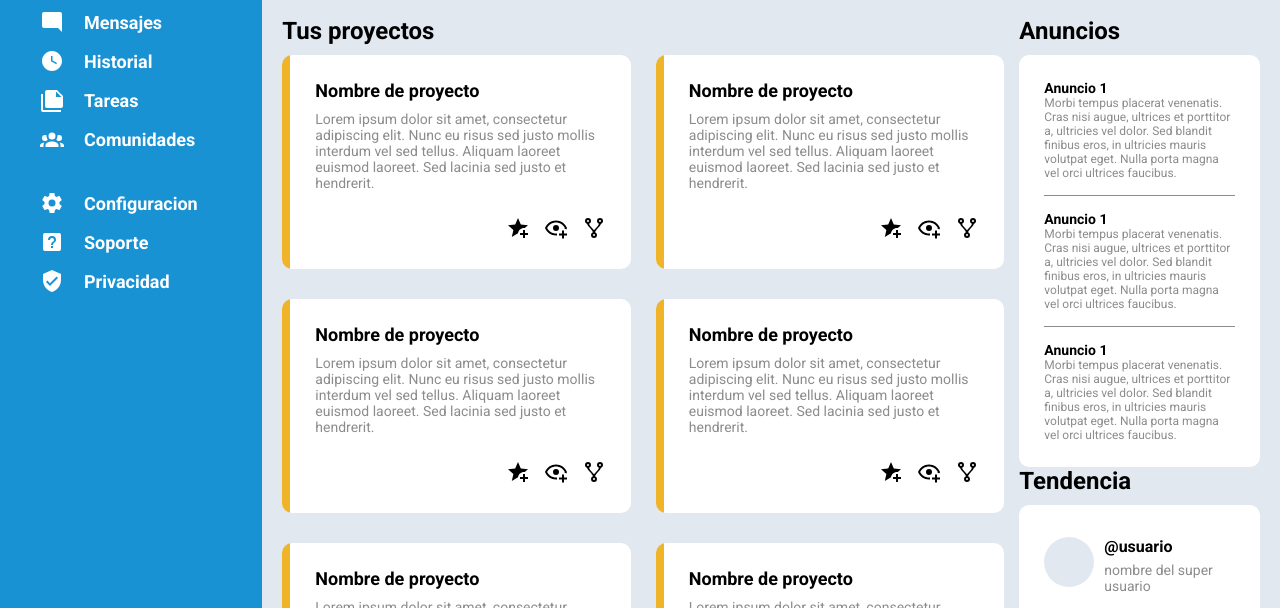
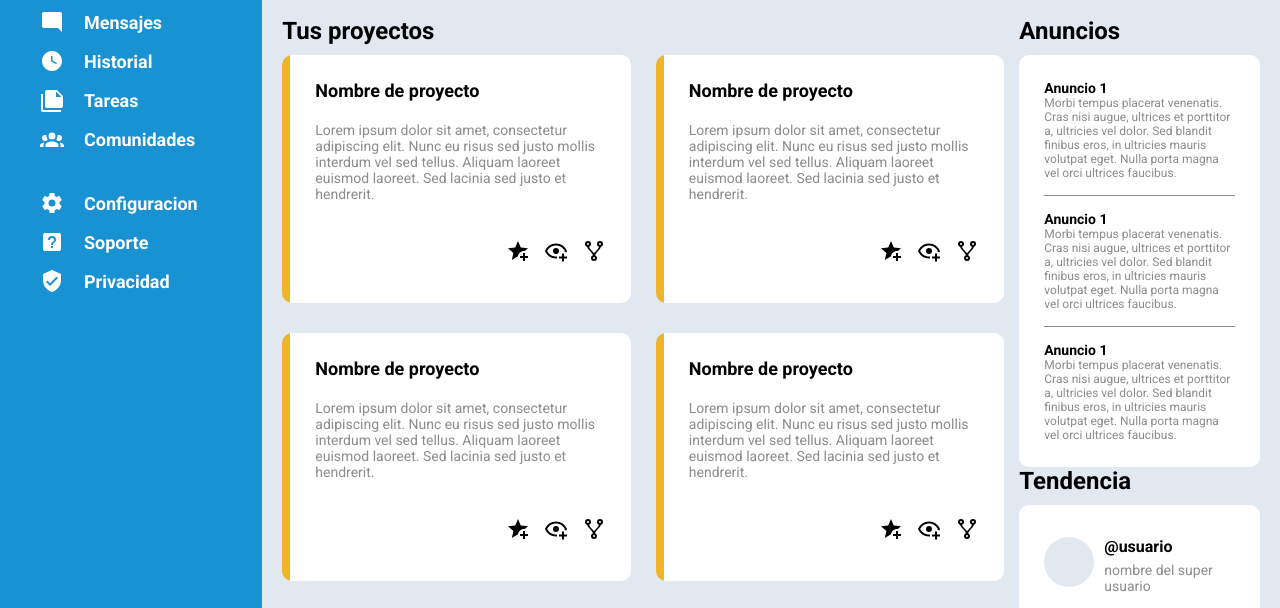
Before and after one commit to MariaRuiz-96/Admin-Dashboard, a plain HTML site: page index.html in a window 1280 px wide. Shown: the part 176-784 px from the top of the page. Drawn offline with Linux system fonts and the light colour scheme; a web font is replaced by a local one.

Commit message:
Refactorización en bottom-section y ajustes en contenedor-proyectos(CSS)
- Eliminados:
  - Propiedad 'grid-row' en bottom-section.
  - Propiedad 'height' en bottom-section.
- Ajustes en contenedor-proyectos:
  - Reemplazada 'grid-template-rows' por 'grid-auto-rows' para mayor flexibilidad.
  - Agregada propiedad 'height: calc(100% - 50px)' para ajustar el alto dinámicamente.
- Estos cambios mejoran la adaptabilidad y simplifican el manejo del layout.

```diff
--- a/style/scss/style.scss
+++ b/style/scss/style.scss
@@ -18,6 +18,8 @@ $gris-letra:#8C8C8C;
 body{
     display: grid;
     grid-template-columns: 1fr 5fr;
+    grid-template-rows: auto 1fr;
+    height: 100vh;
 }
 
 //*Configuracion del SVG*/
@@ -205,10 +207,9 @@ header{
     background-color: $gris;
     display: grid;
     grid-template-columns: 3fr 1fr;
-    grid-row: span 1;
     gap: 15px;
     padding: 20px;
-    height: 78.5vh;
+
 
     section{
         h2{
@@ -221,16 +222,19 @@ header{
     #contenedor-proyectos{
         display: grid;
         grid-template-columns: 1fr 1fr;
-        grid-template-rows: 1fr 1fr 1fr;
+        /*grid-template-rows: 1fr 1fr 1fr;*/
+        grid-auto-rows: auto;
         gap: 25px;
         row-gap: 30px;
-
+        height: calc(100% - 50px);
 
         article{
             display: grid;
             grid-template-columns: 8px 1fr;
             border-radius: 10px;
             overflow: hidden;
+
+            max-height: 500px;
 
             .linea{
                 background-color: $amarillo;
```
Also changed, not shown: style/scss/style.css, 1 other file.
